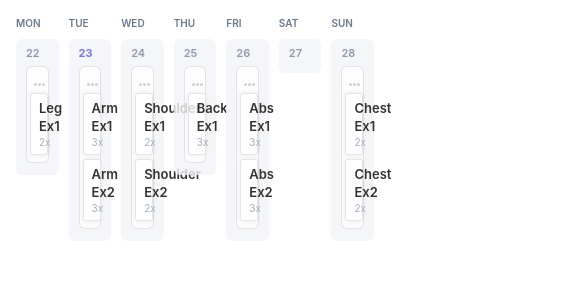
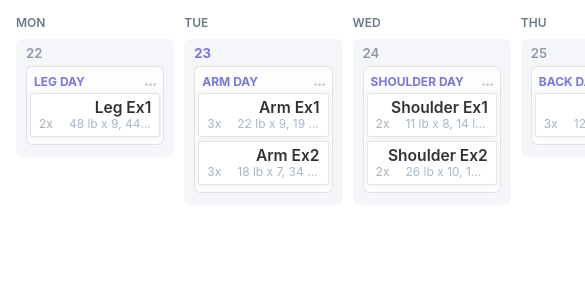
Before and after one commit to phatnguyenuit/calendar-view, a React (Create React App) app: page / in a window 390 px wide. Shown: the top 300 px of the page, 585 px wide, since content can reach past the window. Built offline with nearby package versions, Linux system fonts and the light colour scheme.

Commit message:
fix: fix responsive for container

```diff
--- a/package.json
+++ b/package.json
@@ -11,6 +11,7 @@
     "@types/react": "^17.0.0",
     "@types/react-dom": "^17.0.0",
     "react": "^17.0.1",
+    "react-beautiful-dnd": "^13.0.0",
     "react-dom": "^17.0.1",
     "react-scripts": "4.0.3",
     "typescript": "^4.1.2",
--- a/src/components/exercise/styles.module.css
+++ b/src/components/exercise/styles.module.css
@@ -12,7 +12,7 @@
 .name {
   text-align: right;
   font-weight: 600;
-  font-size: 13px;
+  font-size: 1.3rem;
   line-height: 18px;
   text-align: right;
   color: #000000;
@@ -21,7 +21,7 @@
 
 .description {
   display: flex;
-  font-size: 10px;
+  font-size: 1rem;
   line-height: 14px;
   color: #919CAD;
 }
--- a/src/components/week-container/styles.module.css
+++ b/src/components/week-container/styles.module.css
@@ -6,13 +6,15 @@
   padding: 16px;
   position: relative;
   width: 100%;
+  min-width: 1200px;
+  overflow-x: auto;
 }
 
 .date-container {}
 
 .week-day {
   color: #6A7988;
-  font-size: 10px;
+  font-size: 1rem;
   font-weight: 600;
   line-height: 14px;
   margin-bottom: 9px;
@@ -30,7 +32,7 @@
 }
 
 .workout-date {
-  font-size: 11px;
+  font-size: 1.1rem;
   line-height: 15px;
   color: #728096;
   font-weight: 600;
--- a/src/components/workout/styles.module.css
+++ b/src/components/workout/styles.module.css
@@ -17,7 +17,7 @@
 
 .name {
   font-weight: bold;
-  font-size: 10px;
+  font-size: 1rem;
   line-height: 14px;
   text-transform: uppercase;
   color: #5A57CB;
--- a/src/index.css
+++ b/src/index.css
@@ -15,3 +15,13 @@ code {
 * {
   box-sizing: border-box;
 }
+
+html {
+  font-size: 10px;
+}
+
+@media only screen and (max-width: 600px) {
+  html {
+    font-size: 12px;
+  }
+}
```
Also changed, not shown: src/App.css (deleted, +0 -38 lines), src/TODO.md (+1 -1 lines).
